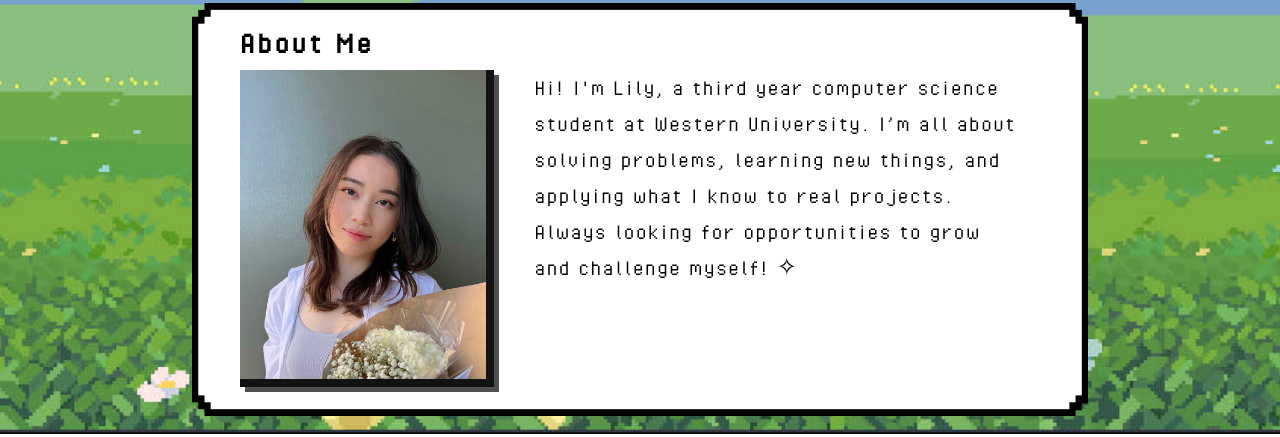
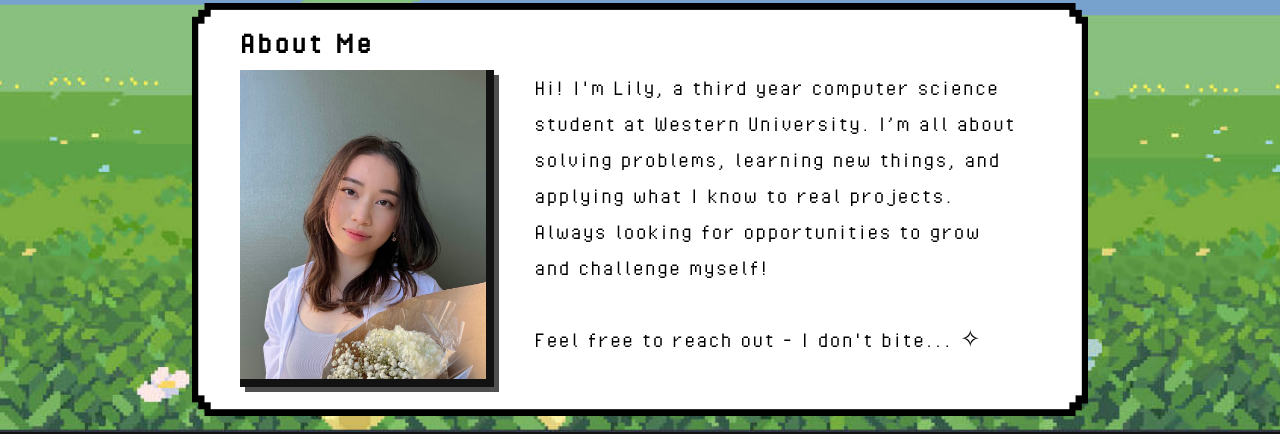
Before and after one commit to 1iky/portfolio, a React (Vite) app: page / in a window 1280 px wide. Shown: the part 494-931 px from the top of the page. Built offline with nearby package versions, Linux system fonts and the light colour scheme.

Commit message:
Added new text

```diff
--- a/src/App.jsx
+++ b/src/App.jsx
@@ -89,7 +89,7 @@ export default function App() {
             <h2>About Me</h2>
             <div className='about-container'>
               <img src={lily} className='about-item' alt="Picture " />
-              <p className='about-item'>Hi! I'm Lily, a third year computer science student at Western University. I’m all about solving problems, learning new things, and applying what I know to real projects. Always looking for opportunities to grow and challenge myself! ✧</p>
+              <p className='about-item'>Hi! I'm Lily, a third year computer science student at Western University. I’m all about solving problems, learning new things, and applying what I know to real projects. Always looking for opportunities to grow and challenge myself! <br /> <br /> Feel free to reach out – I don't bite... ✧</p>
             </div>
           </div>
         </div>
```
